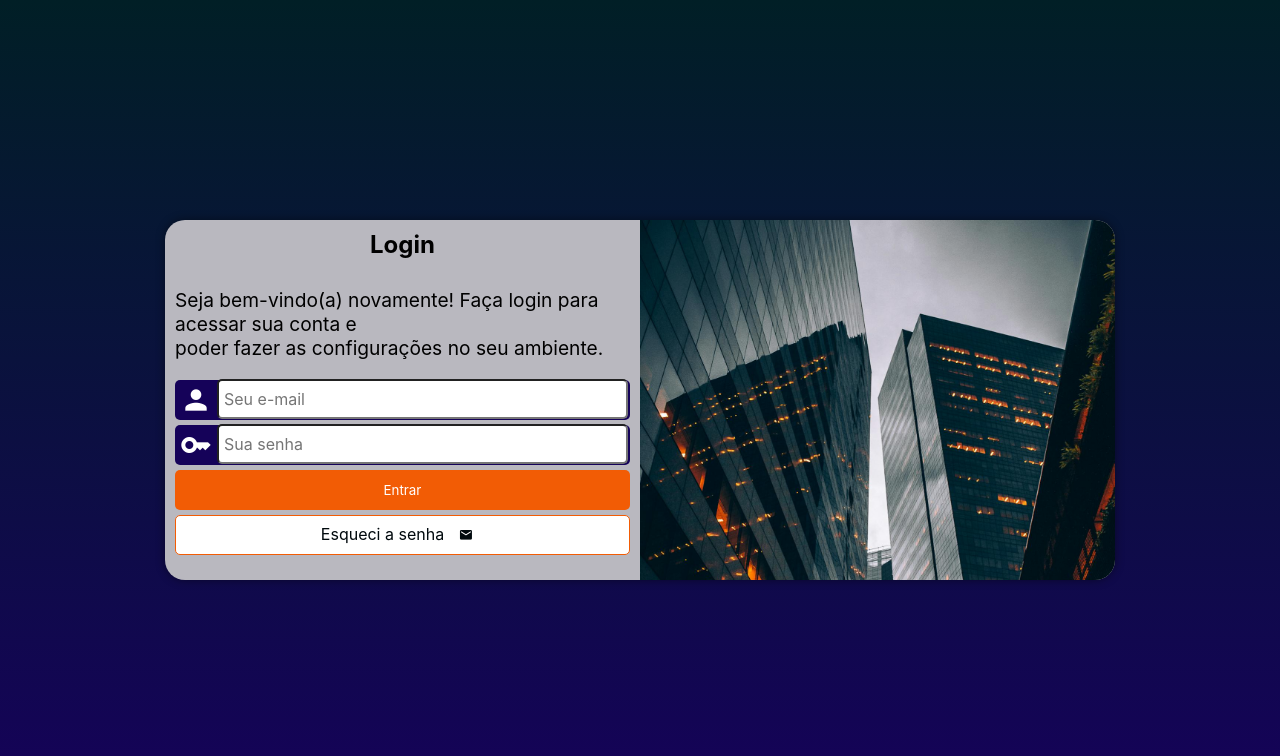
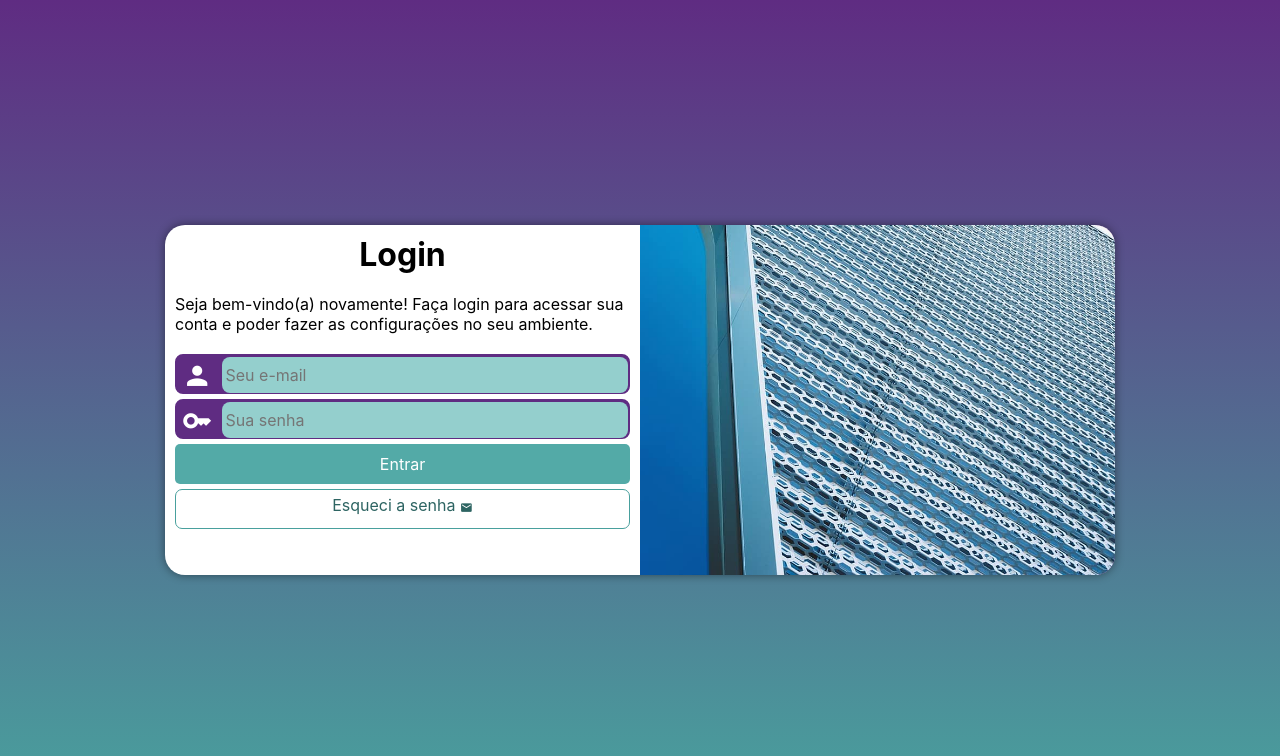
Before and after one commit to devsandrobatista/projeto-login, a plain HTML site: page index.html in a window 1280 px wide. Drawn offline with Linux system fonts and the light colour scheme.

Commit message:
varias alterações

```diff
--- a/assets/css/mediaqueries.css
+++ b/assets/css/mediaqueries.css
@@ -1,64 +1,65 @@
 @charset "UTF-8";
 
-:root {
-    --cor1: #B9B8BF;
-    --cor2: #00090D;
-    --cor3: #011F26;
-    --cor4: #F28705;
-    --cor5: #F25C05;
-    --cor6: #150259;
+/* Typical Device Breakpoints
+------------------------------
+Pequenas telas: até 600px
+Celular: de 600px até 768px
+Tablet: 768px até 992px
+Desktop: 992px até 1200px
+Grandes telas: acima de 1200px
+*/
+
+@media screen and (min-width: 768px) and (max-width: 992px) {
+  /* CONFIGURAÇÃO PARA TABLET */
+  body {
+    background-image: linear-gradient(to top, #49a09d, #5f2c82);
   }
 
-@media screen and (min-width: 768px) and (max-width: 991px) {
-    body {
-        background-image: linear-gradient(to top,var(--cor6), var(--cor3));
+  .section-login {
+    width: 80vw;
+    height: 280px;
   }
 
-    section#login {
-        width: 80vw;
-        height: 40vh;
-    }
-
-    section#login > div.imagem {
+  .bg-image {
     float: left;
     width: 30%;
     height: 100%;
   }
 
-    section#login > div.form {
+  .form-container {
     float: right;
     width: 70%;
-    }
-
-    section#login > div.form > p {
-    font-size: 1em;
   }
 }
 
 @media screen and (min-width: 992px) {
+  /* CONFIGURAÇÕES PARA DESKTOP */
   body {
-        background-image: linear-gradient(to top,var(--cor6), var(--cor3));
+    background-image: linear-gradient(to top, #49a09d, #5f2c82);
   }
 
-    section#login {
+  .section-login {
     width: 950px;
-        height: 45vh;
+    height: 350px;
   }
 
-    section#login > div.imagem {
+  .bg-image {
     float: right;
     width: 50%;
     height: 100%;
   }
 
-    section#login > div.form {
+  .form-container {
     float: left;
     width: 50%;
-
   }
 
-    section#login > div.form > p {
-    font-size: 1.2em;
-    margin: 5px 0 20px;
+  .heading-form {
+    font-size: 2em;
+  }
+
+  .content-form {
+    font-size: 1em;
+    margin: 20px 0px;
   }
 }
--- a/assets/css/style.css
+++ b/assets/css/style.css
@@ -1,150 +1,142 @@
 @charset "UTF-8";
 
-:root {
-  --cor1: #b9b8bf;
-  --cor2: #00090d;
-  --cor3: #011f26;
-  --cor4: #f28705;
-  --cor5: #f25c05;
-  --cor6: #150259;
-}
+/*
+    Paleta de cores
+    Verde: #49a09d
+    Lilás: #5f2c82
+*/
 
 body,
 html {
-  background-color: var(--cor6);
+  background-color: #5f2c82;
+  height: 100vh;
   width: 100vw;
-  height: 100vh;
-  overflow: hidden;
 }
 
-main {
+.container {
+  position: relative;
+  height: 100vh;
   width: 100vw;
-  height: 100vh;
-
-  position: relative;
 }
 
-section#login {
-  background-color: var(--cor1);
-  width: 270px;
-  height: 510px;
-  border-radius: 20px;
-  box-shadow: 0 0 10px rgb(0, 0, 0, 0.45);
-  overflow: hidden;
-
+.section-login {
   position: absolute;
   top: 50%;
   left: 50%;
+  overflow: hidden;
+
+  background-color: white;
+  width: 250px;
+  height: 515px;
+  border-radius: 20px;
+  box-shadow: 0px 0px 10px rgba(0, 0, 0, 0.45);
+
   transform: translate(-50%, -50%);
-
   transition:
     width 0.3s,
     height 0.3s;
   transition-timing-function: ease;
 }
 
-section#login > div.imagem {
+.bg-image {
   display: block;
-  background-image: url("../images/pexels-dinnow-86001860-9444476.jpg");
-  background-repeat: no-repeat;
+  background: #5f2c82 url("../images/metal.jpg") no-repeat;
   background-size: cover;
+  background-position: left bottom;
   height: 200px;
 }
 
-section#login > div.form {
+.form-container {
   display: block;
   padding: 10px;
 }
 
-section#login > div.form > h1 {
+.heading-form {
   text-align: center;
+  margin-bottom: 10px;
 }
 
-section#login > div.form > p {
+.content-form {
   font-size: 0.8em;
-  white-space: pre-line;
 }
 
-form > div.campo {
-  background-color: var(--cor6);
+.campo {
+  background-color: #5f2c82;
+  border: 2px solid #5f2c82;
+  display: block;
+  width: 100%;
   height: 40px;
-  border-radius: 5px;
-  margin: 5px 0;
+  border-radius: 8px;
+  margin: 5px 0px;
 }
 
-form > div.campo > label {
+.campo > label {
   display: none;
 }
 
-form > div .icon {
+.campo .icon {
   color: #fff;
-  font-size: 2em;
+  /*background-color: black;*/
+  font-size: 1.9em;
   width: 40px;
   padding: 5px;
-
-  position: relative;
-  top: 50%;
-  transform: translate(0, -50%);
 }
 
-form > div.campo > input {
-  width: calc(100% - 44px);
+.campo input {
+  background-color: #94cfcd;
+  font-size: 1em;
+  width: calc(100% - 45px);
   height: 100%;
-  border-radius: 5px;
-  padding: 5px;
-
-  font-size: 1em;
-
-  position: relative;
-  left: 42px;
-  bottom: 43px;
+  border: 0px;
+  border-radius: 8px;
+  padding: 4px;
+  transform: translateY(-10px);
 }
 
-form > div.campo > input:focus-within {
-  background-color: #e5b171;
+.campo input:focus-within {
+  background-color: white;
+  border: none;
 }
 
-form > div > input[type="submit"] {
+form input[type="submit"] {
   display: block;
+  font-size: 1em;
   width: 100%;
   height: 40px;
-  background-color: var(--cor5);
+  background-color: #53aaa7;
+  color: white;
   border: none;
   border-radius: 5px;
-
   cursor: pointer;
-
-  color: #fff;
 }
 
-form > .botoes > input[type="submit"]:hover {
-  background-color: #b14100;
+form input[type="submit"]:hover {
+  background-color: #2d6462;
 }
 
-form > div.botoes > a.botao {
+.btn-forgot-password:link,
+.btn-forgot-password:visited {
   display: block;
+  text-align: center;
+  font-size: 1em;
   width: 100%;
   height: 40px;
-  background-color: #fff;
-  border: 1px solid var(--cor5);
-  border-radius: 5px;
+  padding-top: 5px;
   margin-top: 5px;
-
-  color: #00090d;
+  background-color: white;
+  color: #2d6462;
+  border: 1px solid #49a09d;
+  border-radius: 7px;
   text-decoration: none;
-  text-align: center;
 }
 
-form > div.botoes > a.botao:hover {
-  background-color: var(--cor4);
+.btn-forgot-password:hover,
+.btn-forgot-password:active {
+  background-color: #6cd3cf;
 }
 
-form > div.botoes > a.botao > .icon {
-  color: var(--cor2);
-  font-size: 0.9em;
-  vertical-align: 5px;
+.btn-forgot-password .icon {
+  font-size: 0.8em;
+
+  transform: translateY(3px);
 }
-
-form > div.botoes > a.botao > .icon::before {
-  content: "\00a0";
-}
--- a/index.html
+++ b/index.html
@@ -1,4 +1,4 @@
-<!DOCTYPE html>
+<!doctype html>
 <html lang="pt-br">
   <head>
     <meta charset="UTF-8" />
@@ -14,15 +14,21 @@
     <link rel="stylesheet" href="assets/css/mediaqueries.css" />
   </head>
   <body>
-    <main>
-      <section id="login">
-        <div class="imagem"></div>
-        <div class="form">
-          <h1>Login</h1>
-          <p>
-            Seja bem-vindo(a) novamente! Faça login para acessar sua conta e
-            poder fazer as configurações no seu ambiente.
-          </p>
+    <main class="container">
+      <section class="section-login">
+        <div
+          class="bg-image"
+          role="img"
+          aria-label="Prédios corporativos altos vistos de baixo, com janelas iluminadas"
+        ></div>
+        <div class="form-container">
+          <div class="form-header">
+            <h1 class="heading-form">Login</h1>
+            <p class="content-form">
+              Seja bem-vindo(a) novamente! Faça login para acessar sua conta e
+              poder fazer as configurações no seu ambiente.
+            </p>
+          </div>
           <form action="#" method="post" autocomplete="on">
             <div class="campo">
               <span class="material-icons icon">person</span>
@@ -35,7 +41,9 @@
                 autocomplete="email"
                 maxlength="30"
               />
-              <label for="ilogin">Login</label>
+              <label for="ilogin">
+                <span class="label-text">E-mail</span>
+              </label>
             </div>
             <div class="campo">
               <span class="material-icons icon">key</span>
@@ -49,15 +57,17 @@
                 minlength="8"
                 maxlength="16"
               />
-              <label for="isenha">Senha</label>
+              <label for="isenha">
+                <span class="label-text">Senha</span>
+              </label>
             </div>
-            <div class="botoes">
-              <input type="submit" value="Entrar" />
-              <a href="esqueci.html" class="botao"
-                >Esqueci a senha<span class="material-icons icon"
-                  >email</span
-                ></a
-              >
+            <div class="btn-form">
+              <input type="submit" value="Entrar" class="btn btn-submit" />
+
+              <a href="esqueci.html" class="btn btn-forgot-password">
+                <span class="btn-text">Esqueci a senha</span>
+                <span class="material-icons icon">email</span>
+              </a>
             </div>
           </form>
         </div>
```
Also changed, not shown: assets/css/reset.css (+6 -4 lines), assets/images/metal.jpg (added), assets/images/preview-projeto-login-desktop.png (added), 1 other file. Lines whose indentation alone changed are shown as unchanged.
